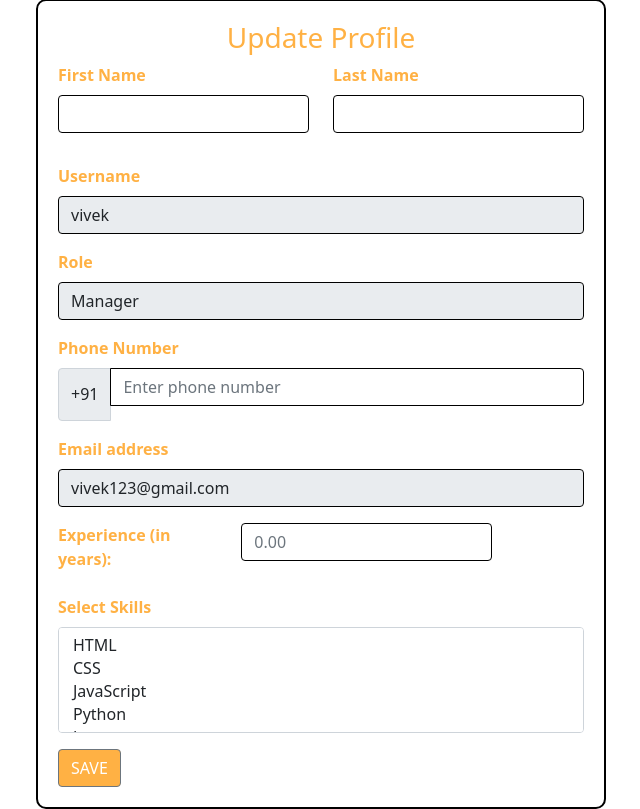
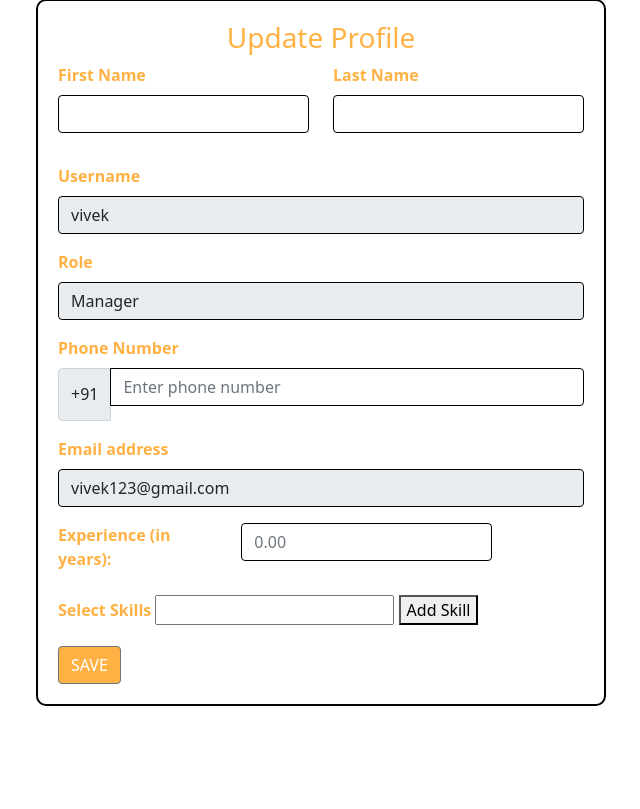
Before and after one commit to vivekkolambe/EfficiencySage, a Django app: page /accounts/form in a window 1280 px wide. Shown: the part 49-858 px from the top of the page, without its empty margins (319-959 px from the left). After the commit the page ends 755 px from the top, so only its background shows below. Run offline with Django 4.2, Linux system fonts and the light colour scheme; a user stored in the database is signed in.

Commit message:
skills add functionality added

```diff
--- a/accounts/models.py
+++ b/accounts/models.py
@@ -6,6 +6,7 @@ class CustomUser(AbstractUser):
     experience = models.DecimalField(max_digits=19, decimal_places=2, blank=True, null=True)
     is_manager = models.BooleanField()
     is_allocated=models.BooleanField(default=False)
+    skills = models.JSONField(default=dict)
     project = models.ForeignKey('manager.Project', on_delete=models.SET_NULL, null=True, blank=True)
 
 # oldd
--- a/accounts/templates/form.html
+++ b/accounts/templates/form.html
@@ -75,10 +75,11 @@
     </style>
 </head>
 <body>
+    {% load static %}
     <div class="container mt-5">
         <div class="row justify-content-center">
             <div class="register-container col-md-6">
-                <form method="POST" action='{% url "form-page" %}'>
+                <form method="POST" action='{% url "form-page" %}' id="skillsForm">
                     {% csrf_token %}
                     <!-- <legend class="text-center mb-4"> Update Profile</legend> -->
                     <div id="alert" {% if not messages %} class="hidden"{% endif %} style="color: red;transition: opacity 1s ease-in-out;">
@@ -127,17 +128,24 @@
                         </div>
                     </div>
                     <div class="mb-3">
-                        <label for="skillsSelect" class="form-label">Select Skills</label>
-                        <select multiple class="form-select selectpicker" id="skillsSelect" data-live-search="true" required>
-                            <option value="html">HTML</option>
-                            <option value="css">CSS</option>
-                            <option value="javascript">JavaScript</option>
-                            <option value="python">Python</option>
-                            <option value="java">Java</option>
-                            <!-- Add more options as needed -->
-                        </select>
+                        <label for="skillInput" class="form-label">Select Skills</label>
+                        <input type="text" id="skillInput" name="skillInput" list="skillSuggestions">
+                        <datalist id="skillSuggestions">
+                            <option value="Python">
+                            <option value="JavaScript">
+                            <option value="HTML">
+                            <option value="CSS">
+                            <option value="Java">
+                            <!-- Add more suggestions as needed -->
+                        </datalist>
+                        <button type="button" id="addSkillButton">Add Skill</button>
+
+                        <div id="skillsContainer">
+                            <!-- Skills will be displayed here -->
+                        </div>
+                        <input type="hidden" name="skill_input" id="skill_input">
                     </div>
-                    <button type="submit" class="btn btn-secondary">SAVE</button>
+                    <button type="submit" class="btn btn-secondary" id="submitSkillsButton">SAVE</button>
                 </form>
             </div>
         </div>
@@ -145,4 +153,5 @@
 
     <script src="https://cdn.jsdelivr.net/npm/bootstrap@5.0.2/dist/js/bootstrap.bundle.min.js" integrity="sha384-MrcW6ZMFYlzcLA8Nl+NtUVF0sA7MsXsP1UyJoMp4YLEuNSfAP+JcXn/tWtIaxVXM" crossorigin="anonymous"></script>
 </body>
+<script src="{% static 'accounts/js/skills.js' %}"></script>
 </html>
--- a/accounts/views.py
+++ b/accounts/views.py
@@ -1,3 +1,4 @@
+import json
 from django.shortcuts import render,HttpResponse,redirect
 from django.contrib import messages
 from django.contrib.auth import login,authenticate,logout
@@ -60,13 +61,16 @@ def formView(request):
         last_name = request.POST.get('last-name')
         phone = request.POST.get('phone-number')
         experience = request.POST.get('experience')
+        skill_input = request.POST.get('skill_input')
+        skill_list = skill_input.split(',')
+        skill_json = json.dumps(skill_list)
 
         # Update user object fields
         user.first_name = first_name
         user.last_name = last_name
         user.phone = phone
         user.experience = experience
-
+        user.skills = skill_json
         # Save changes to the database
         user.save()
 
--- /dev/null
+++ b/static/accounts/js/skills.js
@@ -0,0 +1,65 @@
+document.addEventListener('DOMContentLoaded', function () {
+    const skillsArray = [];
+
+    function addSkill() {
+        const inputElement = document.getElementById('skillInput');
+        const skillValue = inputElement.value.trim();
+
+        if (skillValue === '') {
+            alert('Please enter a skill.');
+            return;
+        }
+
+        // Add the skill to the array
+        skillsArray.push(skillValue);
+
+        // Create a skill chip
+        const skillChip = document.createElement('div');
+        skillChip.className = 'skillChip';
+        skillChip.innerHTML = `${skillValue}<span class="removeButton" onclick="removeSkill(this)"> x</span>`;
+
+        // Append the skill chip to the skills container
+        const skillsContainer = document.getElementById('skillsContainer');
+        skillsContainer.appendChild(skillChip);
+
+        // Clear the input
+        inputElement.value = '';
+    }
+
+    function removeSkill(buttonElement) {
+        const skillChip = buttonElement.parentNode;
+        const skillValue = skillChip.textContent.trim();
+
+        // Remove the skill from the array
+        const index = skillsArray.indexOf(skillValue.slice(0, skillValue.length - 2));
+        if (index !== -1) {
+            skillsArray.splice(index, 1);
+        }
+
+        // Remove the skill chip from the container
+        const skillsContainer = document.getElementById('skillsContainer');
+        skillsContainer.removeChild(skillChip);
+    }
+
+    function isSkillsArrayEmpty() {
+
+        return skillsArray.length === 0;
+    }
+
+    // Trigger the submitArray function on a different event (e.g., a custom button click)
+    function submitArray() {
+        let input = document.getElementById('skill_input');
+        input.value=skillsArray;
+
+    }
+    document.getElementById('addSkillButton').addEventListener('click', addSkill);
+    document.getElementById('skillsForm').addEventListener('submit', function (event) {
+        event.preventDefault(); // Prevent the default form submission
+        if (isSkillsArrayEmpty()) {
+            alert("Please add at least one skill.");
+        } else {
+            submitArray(); // Call the function to set the hidden input value
+            this.submit(); // Now, proceed with the form submission
+        }
+    });
+});
```
Also changed, not shown: accounts/migrations/0010_customuser_skills.py (added), db.sqlite3.
